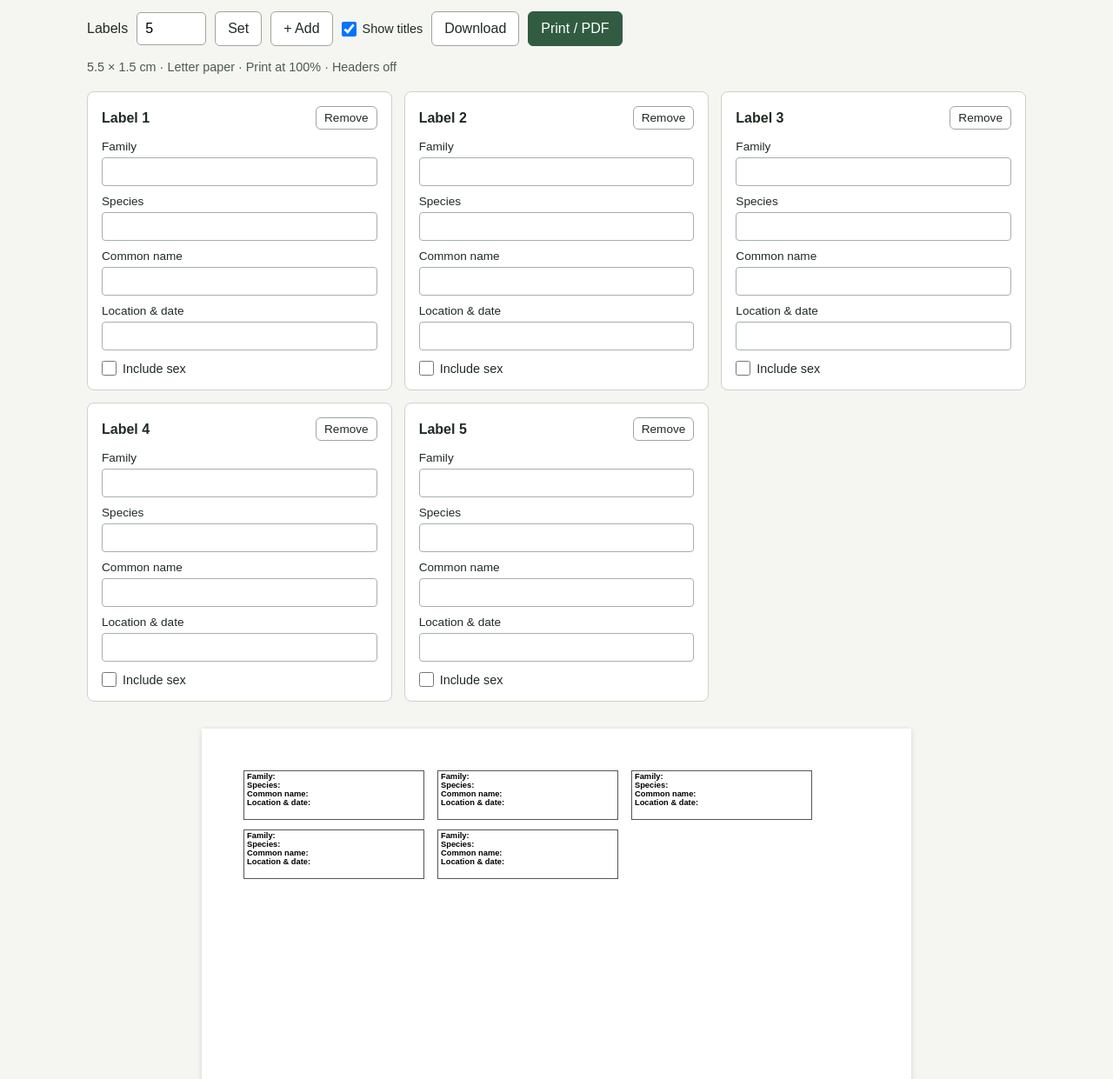
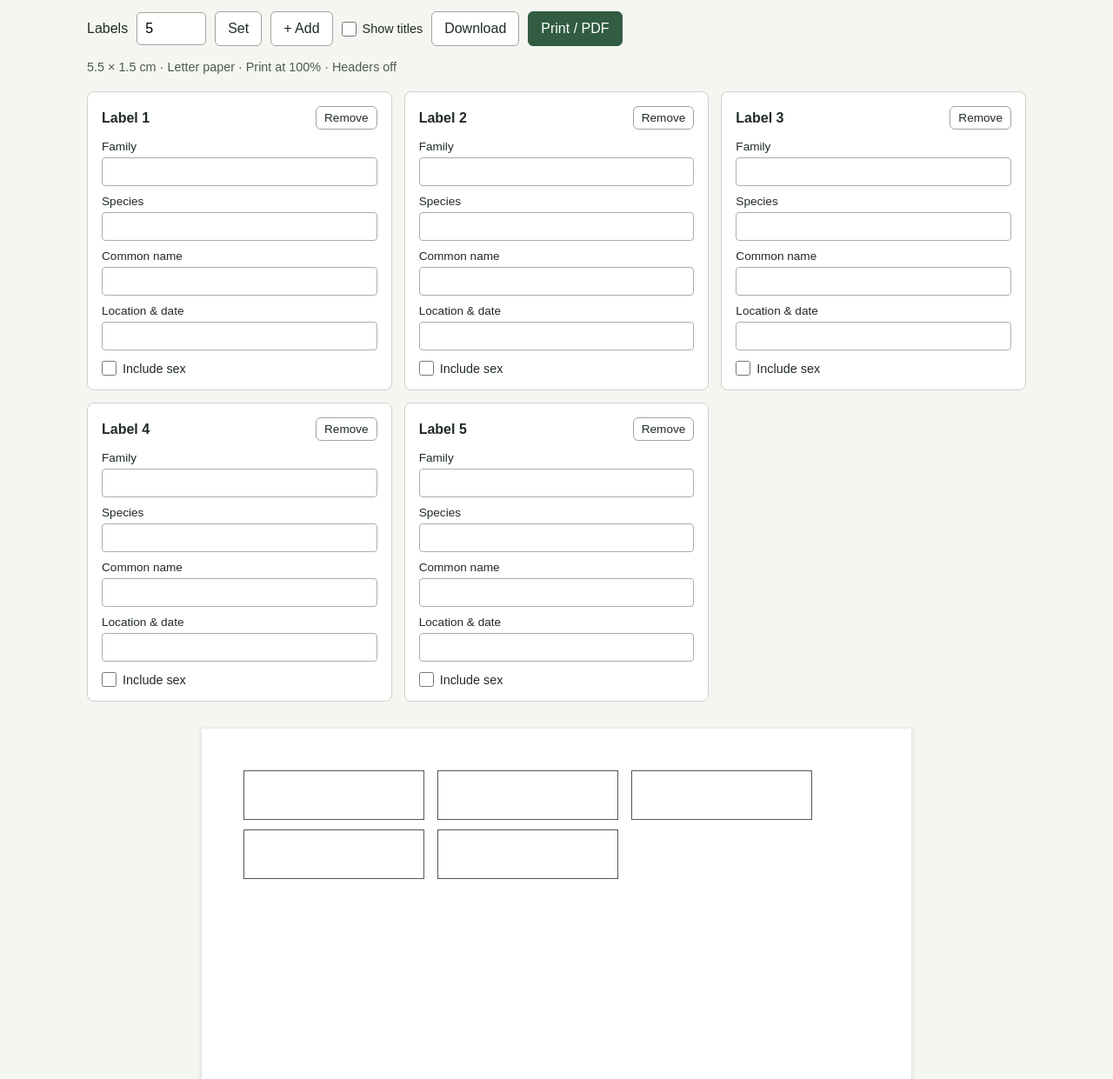
Before and after one commit to SteakTheStake/label-maker-for-bug-pinning, a plain HTML site: page index.html in a window 1280 px wide. Shown: the part 59-1300 px from the top of the page at 87% size. Drawn offline with Linux system fonts and the light colour scheme.

Commit message:
Hide field titles by default while preserving opt-in toggle

```diff
--- a/index.html
+++ b/index.html
@@ -69,7 +69,7 @@
       <input class="count" id="count" type="number" min="1" max="420" step="1" value="5" inputmode="numeric" autocomplete="off">
       <button id="set-count" type="button">Set</button>
       <button id="add" type="button">+ Add</button>
-      <label class="sex-toggle"><input id="show-titles" type="checkbox" checked autocomplete="off" aria-controls="sheets">Show titles</label>
+      <label class="sex-toggle"><input id="show-titles" type="checkbox" autocomplete="off" aria-controls="sheets">Show titles</label>
       <button id="download" type="button" title="Save an editable HTML copy">Download</button>
       <button id="print" class="primary" type="button" title="Print or save as PDF">Print / PDF</button>
     </div>
@@ -86,7 +86,7 @@
   <noscript><p>Enable JavaScript to use the label maker.</p></noscript>
 </main>
 <script id="saved-labels" type="application/json">null</script>
-<script id="saved-settings" type="application/json">{"showTitles":true}</script>
+<script id="saved-settings" type="application/json">{"showTitles":false}</script>
 <script>
 (() => {
   'use strict';
@@ -104,10 +104,10 @@
   const status = document.getElementById('status');
   const source = '<!doctype html>\n' + document.documentElement.outerHTML;
   let labels = Array.from({length: 5}, emptyLabel);
-  let showTitles = true;
+  let showTitles = false;
   try {
-    showTitles = JSON.parse(document.getElementById('saved-settings').textContent)?.showTitles !== false;
-  } catch { /* An invalid saved setting falls back to showing field titles. */ }
+    showTitles = JSON.parse(document.getElementById('saved-settings').textContent)?.showTitles === true;
+  } catch { /* An invalid saved setting falls back to hiding field titles. */ }
   showTitlesInput.checked = showTitles;
   try {
     const saved = JSON.parse(document.getElementById('saved-labels').textContent);
```
